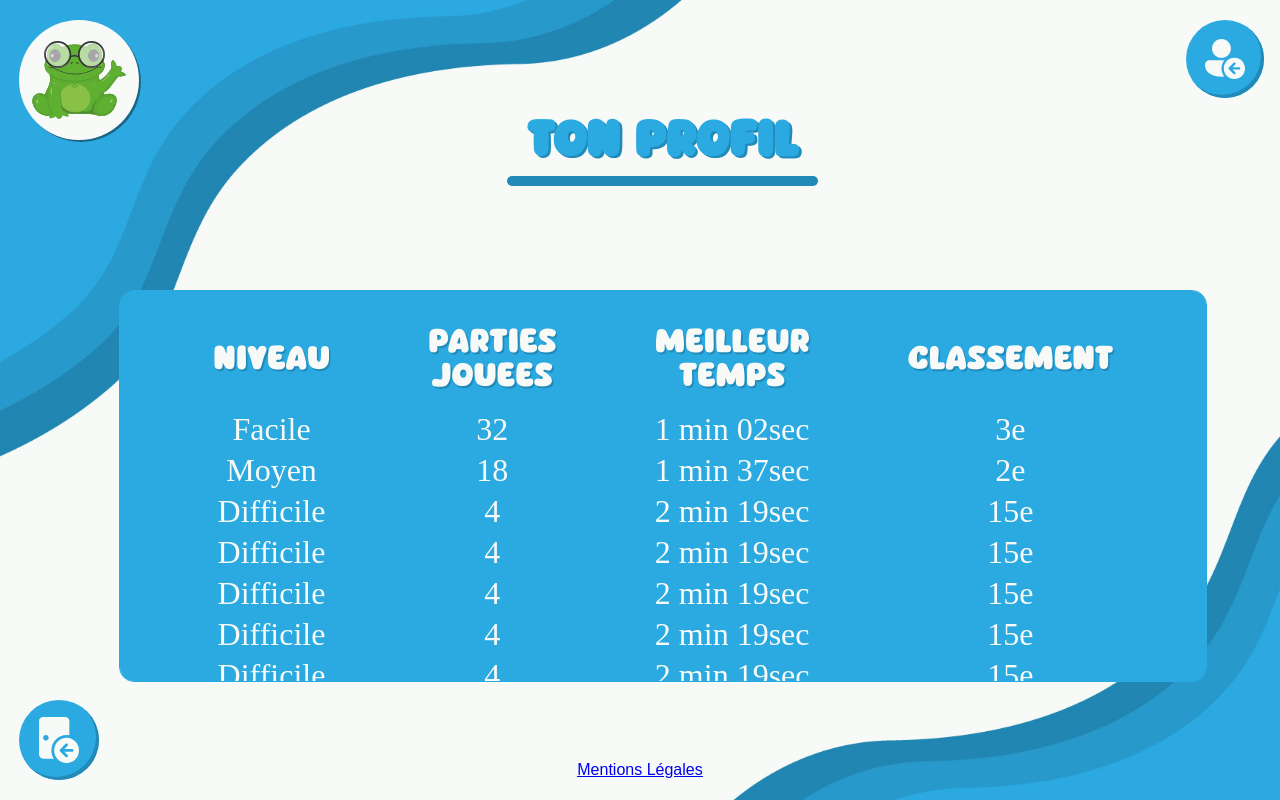
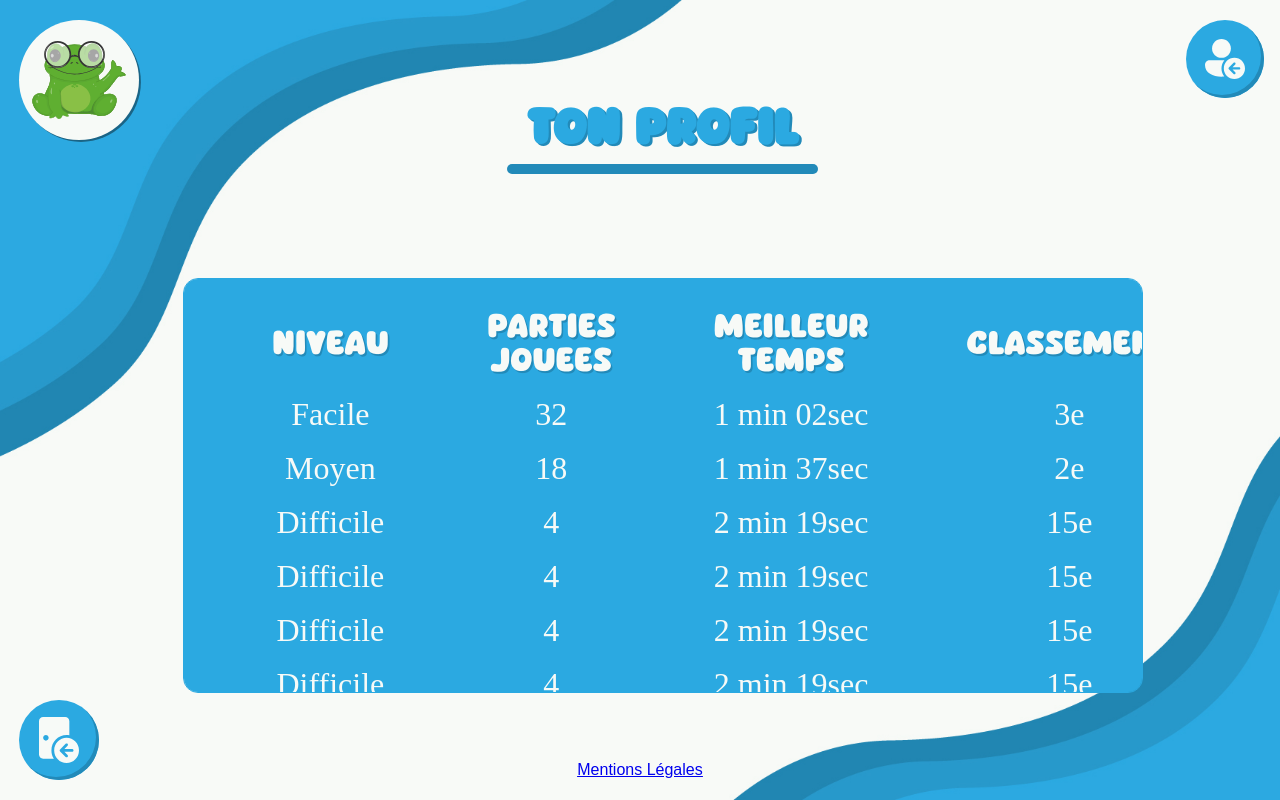
Before and after one commit to Rophyr/sae401, a Vue app: page /profil in a window 1280 px wide. Built offline with nearby package versions, Linux system fonts and the light colour scheme; a web font is replaced by a local one.

Commit message:
re update tables

```diff
--- a/src/assets/__component.scss
+++ b/src/assets/__component.scss
@@ -291,8 +291,9 @@ form{
     display: flex;
     align-items: center;
     justify-content: center;
-    width: 85vw;
-    max-height: 50vh;
+    width: 75vw;
+    max-height: 53vh;
+
 
     // border: 1px solid red;
     table {
@@ -312,7 +313,7 @@ form{
          /* Utilise toute la largeur disponible */
         max-width: 100%;
         max-height: 98%;
-        overflow-y: auto;
+        overflow-y: scroll;
 
         overflow-x: auto;
 
@@ -338,7 +339,7 @@ form{
         }
 
         td{
-            padding: 0 1% 0.2% 1%;
+            padding: 0% 0% 1.5% 0%;
             // border-bottom: 1px solid $light-green;
             font-family: 'Simply Rounded';
             color: $light;
@@ -348,6 +349,7 @@ form{
     }
 
     &--green{
+        // background-color: $light-green;
         table{
             background-color: $light-green;
             border: 1px solid $light-green;
@@ -364,6 +366,7 @@ form{
     }
 
     &--blue{
+        // background-color: $light-blue;
         table{
             background-color: $light-blue;
             border: 1px solid $light-blue;
--- a/src/assets/styles.css
+++ b/src/assets/styles.css
@@ -605,8 +605,8 @@ form .inputs ::placeholder {
   display: flex;
   align-items: center;
   justify-content: center;
-  width: 85vw;
-  max-height: 50vh;
+  width: 75vw;
+  max-height: 53vh;
 }
 .tableau table {
   display: block;
@@ -622,7 +622,7 @@ form .inputs ::placeholder {
   /* Utilise toute la largeur disponible */
   max-width: 100%;
   max-height: 98%;
-  overflow-y: auto;
+  overflow-y: scroll;
   overflow-x: auto;
 }
 .tableau table th {
@@ -634,7 +634,7 @@ form .inputs ::placeholder {
   color: #F7FAF7;
 }
 .tableau table td {
-  padding: 0 1% 0.2% 1%;
+  padding: 0% 0% 1.5% 0%;
   font-family: "Simply Rounded";
   color: #F7FAF7;
 }
```
Also changed, not shown: 1 other file (tests, documents, lock files or other folders).
